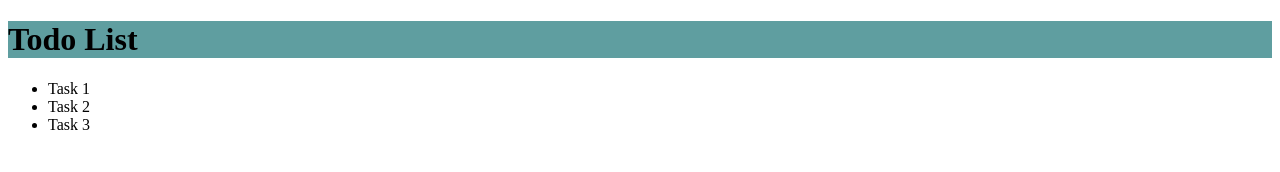
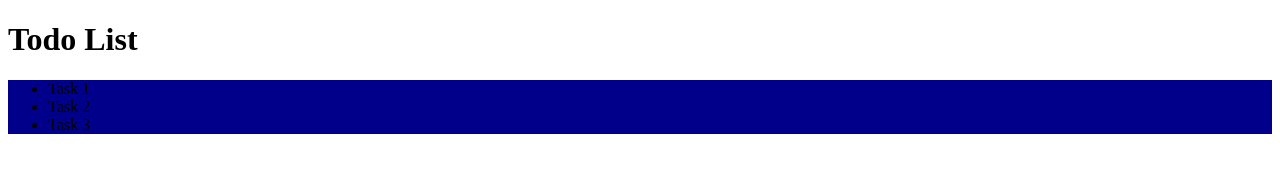
Before and after one commit to nitzan014/project1, a plain HTML site: page index.html in a window 1280 px wide. Drawn offline with Linux system fonts and the light colour scheme.

Commit message:
add style to list

```diff
--- a/style.css
+++ b/style.css
@@ -1,3 +1,7 @@
 h1{
-    background-color: cadetblue;
+    border: green;
 }
+
+ul{
+    background-color: darkblue;
+}
```
